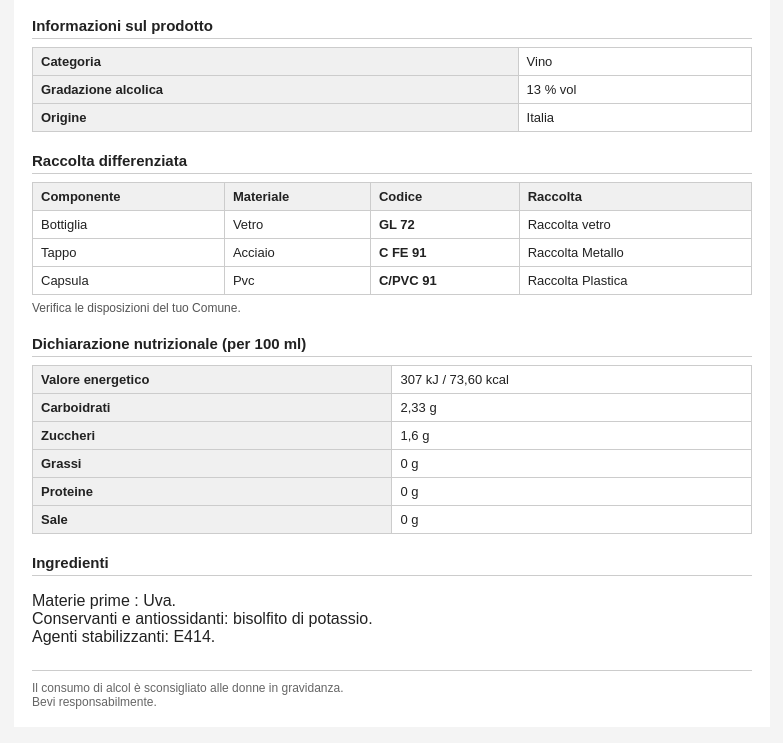
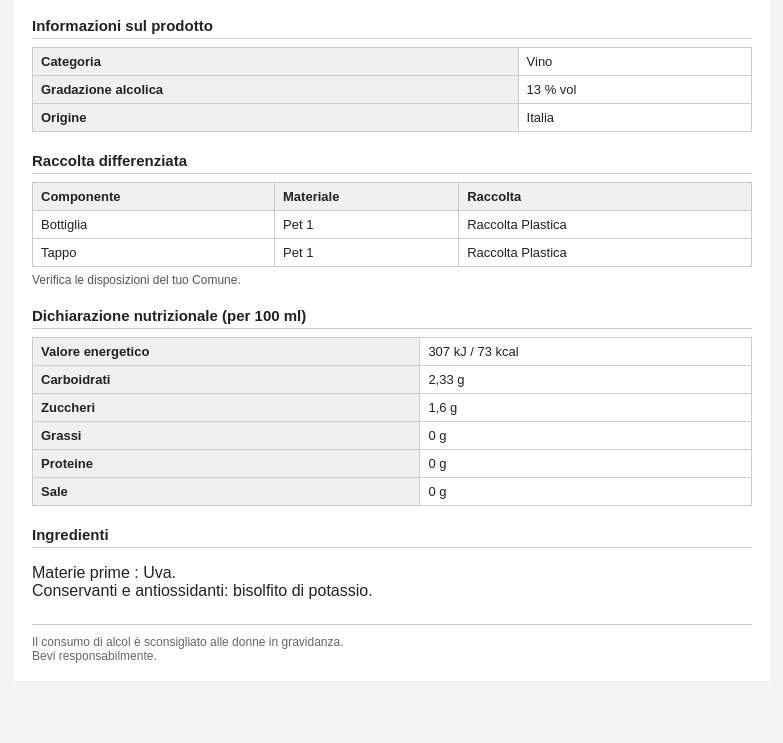
Before and after one commit to raspavincenzo/etichetta_digitale, a plain HTML site: page index.html in a window 1280 px wide. Shown: the part 94-837 px from the top of the page, without its empty margins (248-1031 px from the left). After the commit the page ends 800 px from the top, so only its background shows below. Drawn offline with Linux system fonts and the light colour scheme.

Commit message:
Update index.html

```diff
--- a/index.html
+++ b/index.html
@@ -119,27 +119,19 @@ table th {
       <tr>
         <th>Componente</th>
         <th>Materiale</th>
-        <th>Codice</th>
         <th>Raccolta</th>
       </tr>
       <tr>
         <td>Bottiglia</td>
-        <td>Vetro</td>
-        <td><strong>GL 72</strong></td>
-        <td>Raccolta vetro</td>
+        <td>Pet 1</td>
+        <td>Raccolta Plastica</td>
       </tr>
       <tr>
         <td>Tappo</td>
-        <td>Acciaio</td>
-        <td><strong>C FE 91 </strong></td>
-        <td>Raccolta Metallo</td>
-      </tr>
-      <tr>
-        <td>Capsula</td>
-        <td>Pvc</td>
-        <td><strong>C/PVC 91</strong></td>
+        <td>Pet 1</td>
         <td>Raccolta Plastica</td>
       </tr>
+      <!-- RIGA CAPSULA RIMOSSA -->
     </table>
     <div class="note">
       Verifica le disposizioni del tuo Comune.
@@ -152,7 +144,7 @@ table th {
     <table>
       <tr>
         <th>Valore energetico</th>
-        <td>307 kJ / 73,60 kcal</td>
+        <td>307 kJ / 73 kcal</td>
       </tr>
       <tr>
         <th>Carboidrati</th>
@@ -181,13 +173,11 @@ table th {
   <div class="section">
     <h2>Ingredienti</h2>
     <p>
-     Materie prime : Uva.<br>
-      Conservanti e antiossidanti: bisolfito di potassio</strong>.<br>
-      Agenti stabilizzanti: E414</strong>.
-    </p>
-    <p class="allergeni">
+      Materie prime : Uva.<br>
+      Conservanti e antiossidanti: bisolfito di potassio.<br>
 
     </p>
+    <p class="allergeni"></p>
   </div>
 
   <div class="footer">
```
